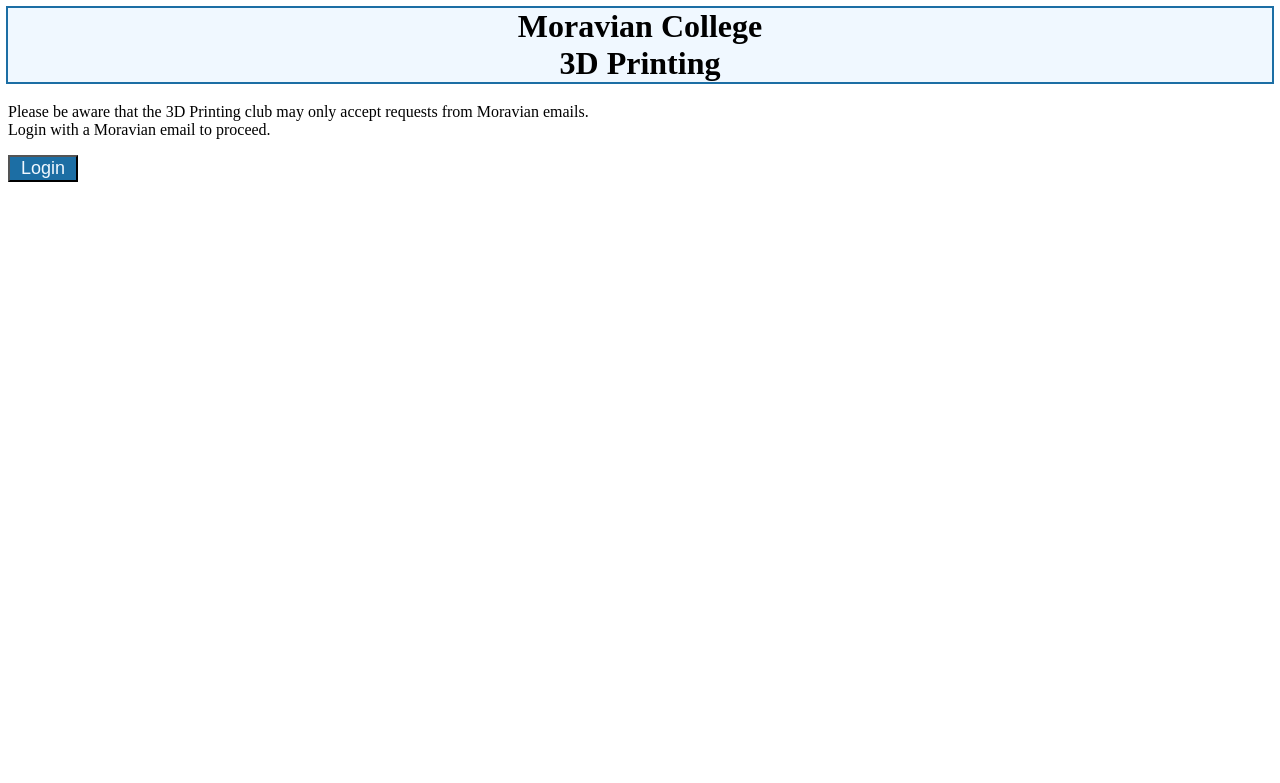
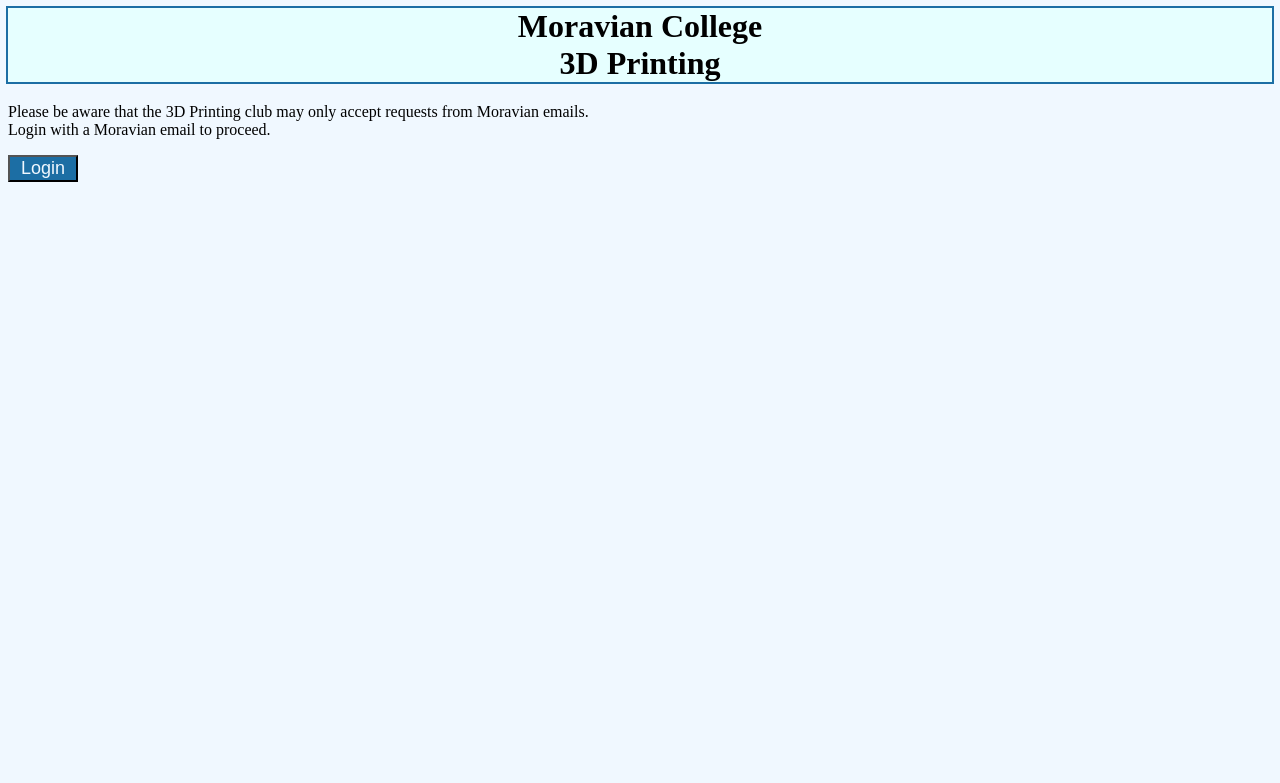
Before and after one commit to MoravianCollege/3DPrintMananagement, a Flask app: page / in a window 1280 px wide. Shown: the top 783 px of the page. Run offline with Flask 2, Linux system fonts and the light colour scheme; parts of the project's set-up code (start-up, migrations or seed data) failed here and were passed over.

Commit message:
further edits to html stlye

```diff
--- a/templates/welcome.html
+++ b/templates/welcome.html
@@ -3,8 +3,9 @@
     h1 {
       outline: 2px double #1C6EA4;
       outline-offset: 0px;
-      background-color: aliceblue;
+      background-color: #E6FFFF;
       }
+    body {background-color: aliceblue;}
   </style>
   <body>
     <form action = "/login">
```
